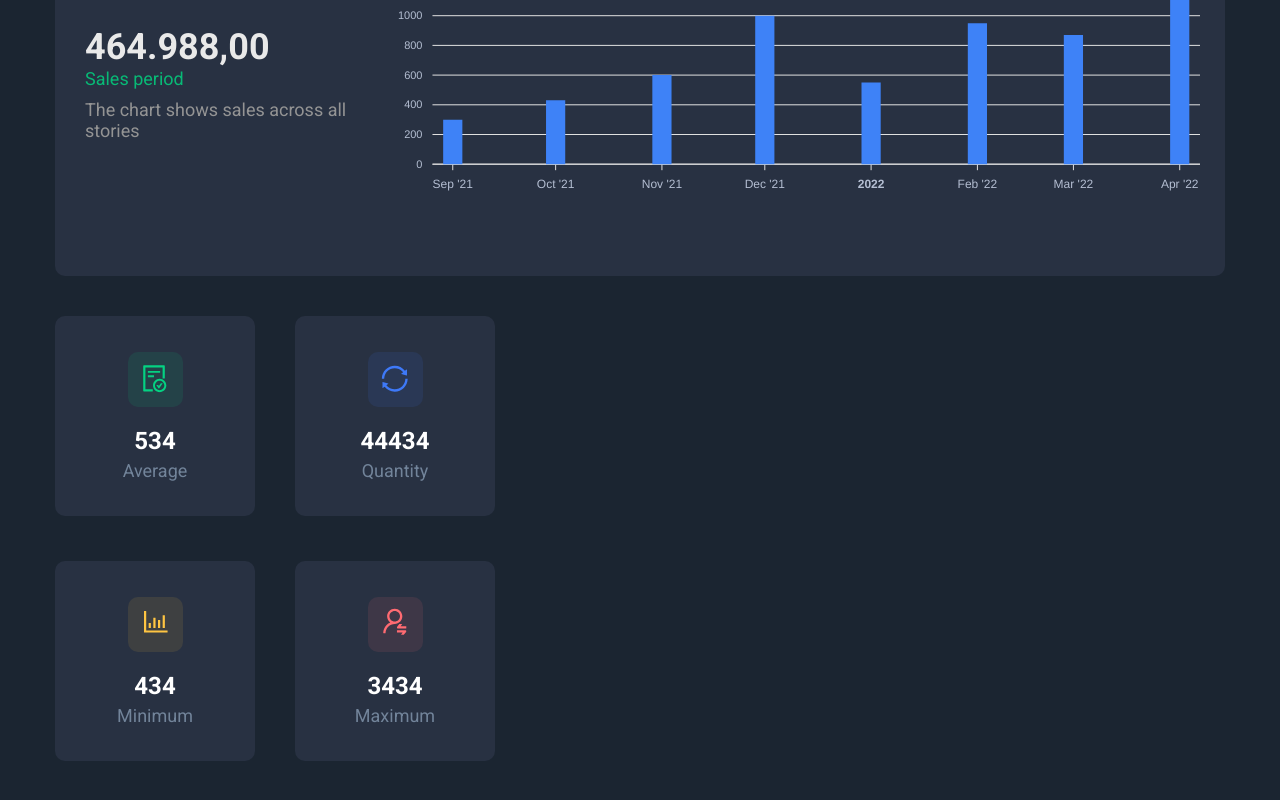
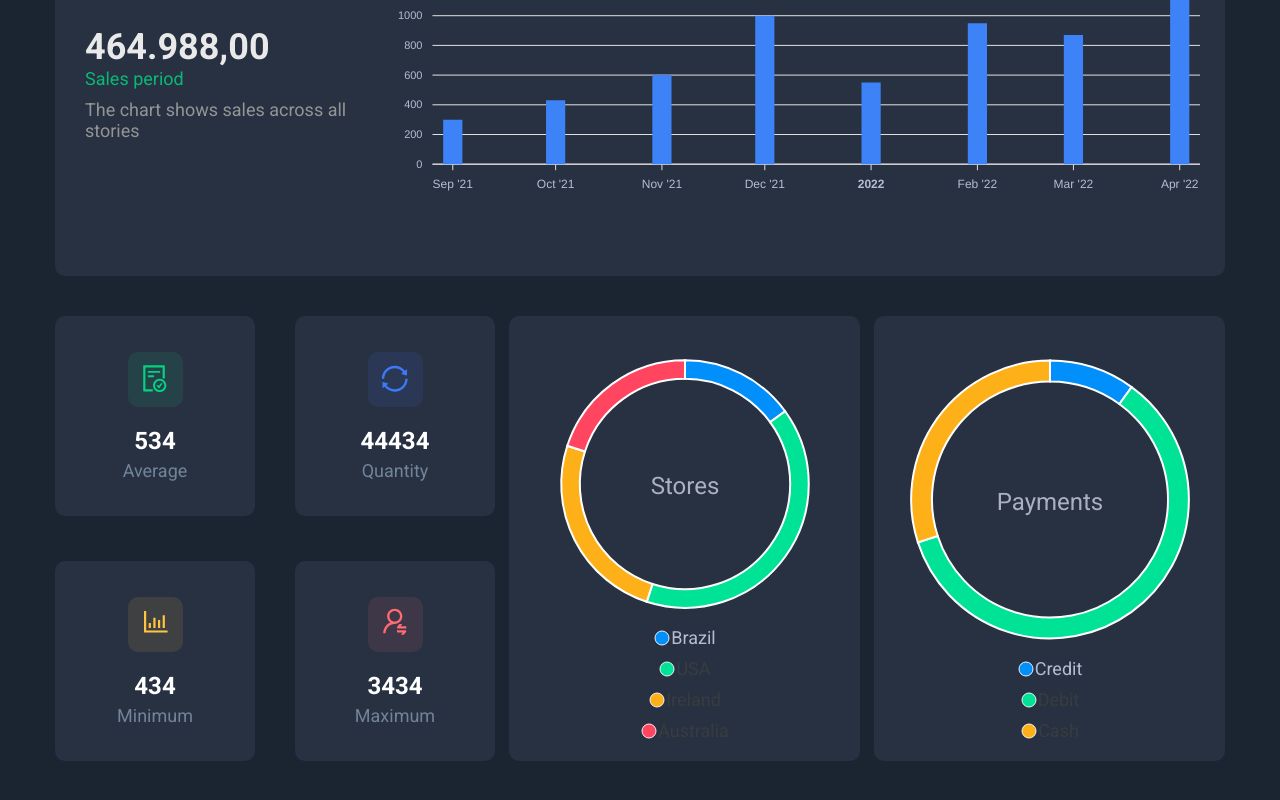
Before and after one commit to Tssa301/sales_system, a React (Create React App) app in the folder front-web/: page / in a window 1280 px wide. Shown: the part 344-1144 px from the top of the page. Built offline with nearby package versions, Linux system fonts and the light colour scheme.

Commit message:
Created PieChartCard component

```diff
--- a/front-web/src/App.tsx
+++ b/front-web/src/App.tsx
@@ -1,6 +1,7 @@
 import './App.css';
 import Filter from './components/filter';
 import Header from './components/header';
+import PieChartCard from './components/pie-chart-card';
 import SalesByDate from './components/sales-by-date';
 import SalesSummary from './components/sales-summary';
 
@@ -13,6 +14,16 @@
         <SalesByDate />
         <div className="sales-overview-container">
           <SalesSummary />
+          <PieChartCard
+            labels={['Brazil', 'USA', 'Ireland', 'Australia']}
+            name={'Stores'}
+            series={[15, 40, 25, 20]}
+          />
+          <PieChartCard
+            labels={['Credit', 'Debit', 'Cash']}
+            name={'Payments'}
+            series={[10, 60, 30]}
+          />
         </div>
       </div>
     </>
--- /dev/null
+++ b/front-web/src/components/pie-chart-card/helpers.ts
@@ -0,0 +1,67 @@
+import { ApexOptions } from 'apexcharts';
+
+export const buildPieChartConfig = (labels: string[] = [], name: string) => {
+  return {
+    labels,
+    noData: {
+      text: 'No results',
+      align: 'center',
+      verticalAlign: 'middle',
+      offsetX: 0,
+      offsetY: 0,
+      style: {
+        color: '#FFF',
+        fontSize: '18px',
+        fontFamily: 'Roboto, sans-serif'
+      }
+    },
+    legend: {
+      show: true,
+      floating: false,
+      position: 'bottom',
+      offsetY: 0,
+      labels: {
+        colors: ['#b4bed2']
+      },
+      fontFamily: 'Roboto, sans-serif',
+      fontSize: '18px',
+      itemMargin: {
+        vertical: 5
+      }
+    },
+    dataLabels: {
+      enabled: false
+    },
+    plotOptions: {
+      pie: {
+        size: 400,
+        donut: {
+          size: '85%',
+          labels: {
+            show: true,
+            name: {
+              show: true,
+              offsetY: 10,
+              formatter: function () {
+                return name;
+              }
+            },
+            total: {
+              show: true,
+              showAlways: true,
+              fontSize: '24px',
+              color: '#ABB1C0',
+              fontFamily: 'Roboto, sans-serif',
+              formatter: function () {
+                return '';
+              }
+            }
+          }
+        }
+      }
+    },
+    chart: {
+      height: '400px'
+    }
+  } as ApexOptions;
+};
--- /dev/null
+++ b/front-web/src/components/pie-chart-card/index.tsx
@@ -0,0 +1,25 @@
+import ReactApexChart from 'react-apexcharts';
+import { buildPieChartConfig } from './helpers';
+import './styles.css';
+
+type Props = {
+  labels: string[];
+  name: string;
+  series: number[];
+};
+
+function PieChartCard({ labels, name, series }: Props) {
+  return (
+    <div className="pie-chart-card base-card">
+      <ReactApexChart
+        options={buildPieChartConfig(labels, name)}
+        type="donut"
+        height="400"
+        width="400"
+        series={series}
+      />
+    </div>
+  );
+}
+
+export default PieChartCard;
--- /dev/null
+++ b/front-web/src/components/pie-chart-card/styles.css
@@ -0,0 +1,12 @@
+.pie-chart-card {
+  width: 30%;
+  padding-top: 35px;
+  display: flex;
+  justify-content: center;
+}
+
+.apexcharts-legend,
+.apexcharts-align-center {
+  flex-direction: column;
+  align-items: center;
+}
```
